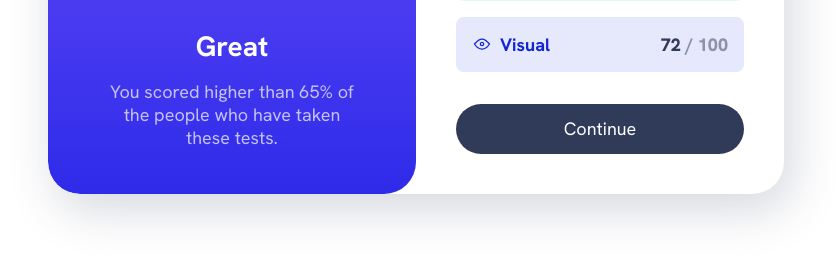
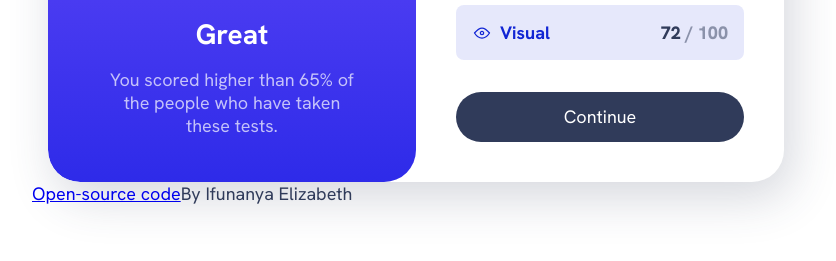
Before and after one commit to wizfizzy/Fem-Result-Page, a plain HTML site: page index.html in a window 1280 px wide. Shown: the part 453-714 px from the top of the page, without its empty margins (224-1060 px from the left). Drawn offline with Linux system fonts and the light colour scheme; files whose address does not match are found by name.

Commit message:
added byline

```diff
--- a/index.html
+++ b/index.html
@@ -135,6 +135,7 @@
           <button class="button">Continue</button>
         </div>
       </div>
+      <p><a href="https://github.com/wizfizzy/Fem-result-page.git">Open-source code</a>By Ifunanya Elizabeth</p>
     </main>
   </body>
 </html>
```
